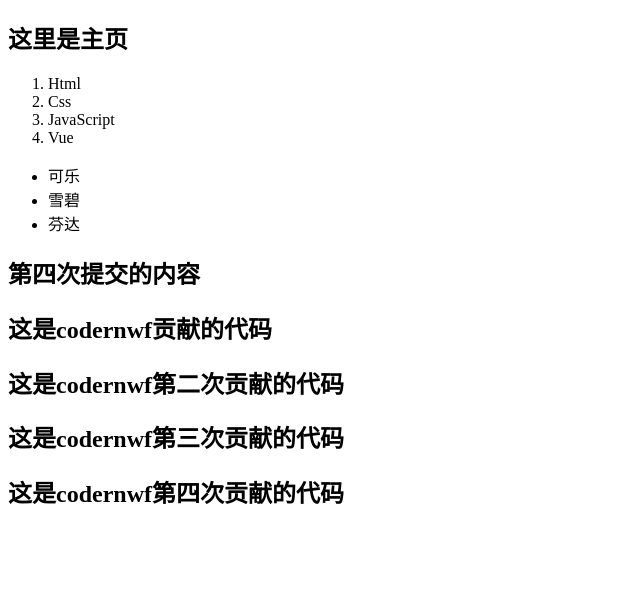
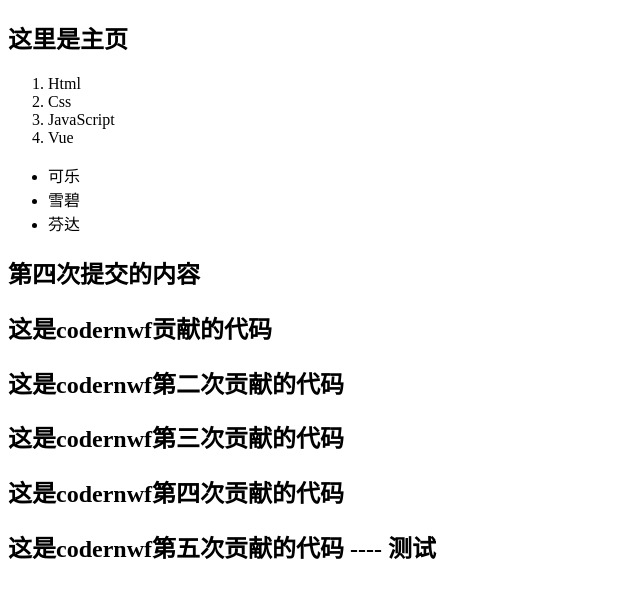
Before and after one commit to coderweifengni/git-demo, a plain HTML site: page index.html in a window 1280 px wide. Shown: the whole page, without its empty margins (0-640 px from the left). Drawn offline with Linux system fonts and the light colour scheme.

Commit message:
这是一次测试的提交

```diff
--- a/index.html
+++ b/index.html
@@ -26,6 +26,7 @@
     <h2>这是codernwf第二次贡献的代码</h2>
     <h2>这是codernwf第三次贡献的代码</h2>
     <h2>这是codernwf第四次贡献的代码</h2>
+    <h2>这是codernwf第五次贡献的代码 ---- 测试</h2>
 </body>
 
 </html>
```
